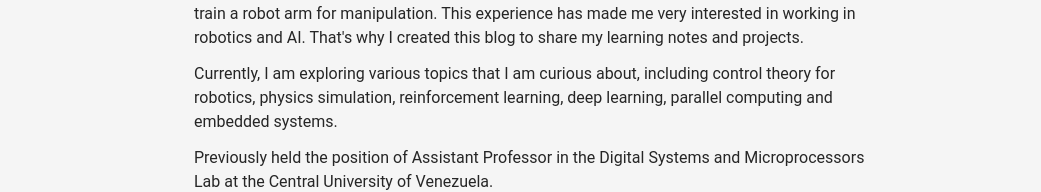
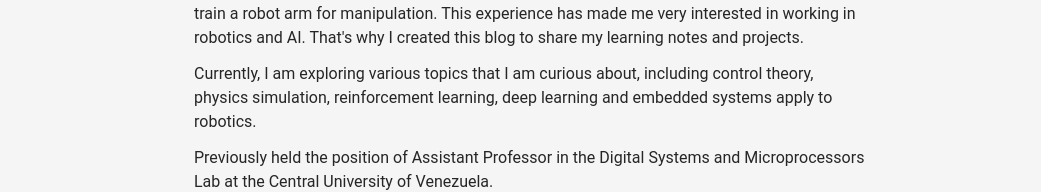
Before and after one commit to alefram/Alefram.github.io, a Next.js app: page /About in a window 1280 px wide. Shown: the part 279-471 px from the top of the page, without its empty margins (110-1151 px from the left). Built offline with nearby package versions, Linux system fonts and the light colour scheme; a web font is replaced by a local one.

Commit message:
update about

```diff
--- a/pages/About.jsx
+++ b/pages/About.jsx
@@ -66,9 +66,9 @@ const About = () => {
                     </p>
                     <p className="mt-3 font-Roboto text-neutral-800 dark:text-neutral-400">
                         Currently, I am exploring various topics that I am curious
-                        about, including control theory for robotics,
+                        about, including control theory,
                         physics simulation, reinforcement learning,
-                        deep learning, parallel computing and embedded systems.
+                        deep learning and embedded systems apply to robotics.
                     </p>
                     <p className='mt-3 font-Roboto text-neutral-800 dark:text-neutral-400'>
                         Previously held the position of Assistant Professor in
```
